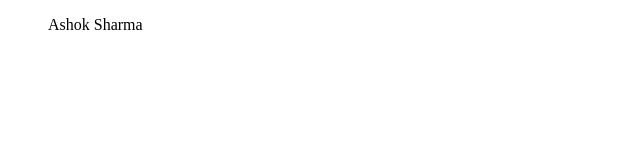
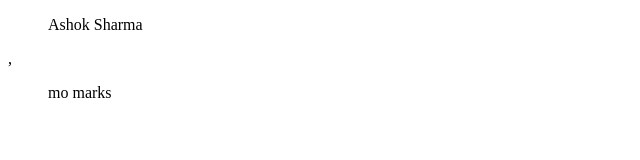
Before and after one commit to ashokjr99/Sharma---TeamGit, a plain HTML site: page index.html in a window 1280 px wide. Shown: the full height of the page, 0-640 px from the left. Drawn offline with Linux system fonts and the light colour scheme.

Commit message:
mo marks

```diff
--- a/index.html
+++ b/index.html
@@ -9,5 +9,9 @@
     <ul>
       Ashok Sharma
     </ul>
+    ,
+    <ul>
+      mo marks
+    </ul>
   </body>
 </html>
```
